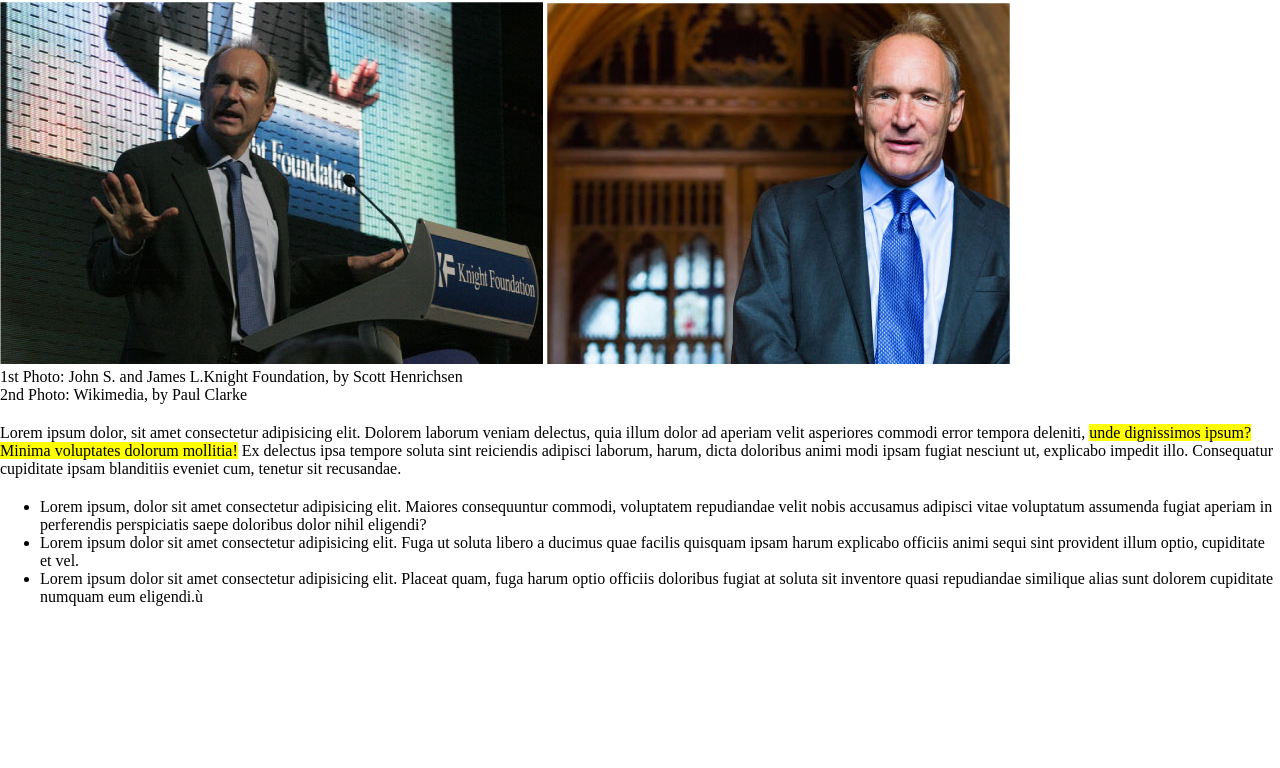
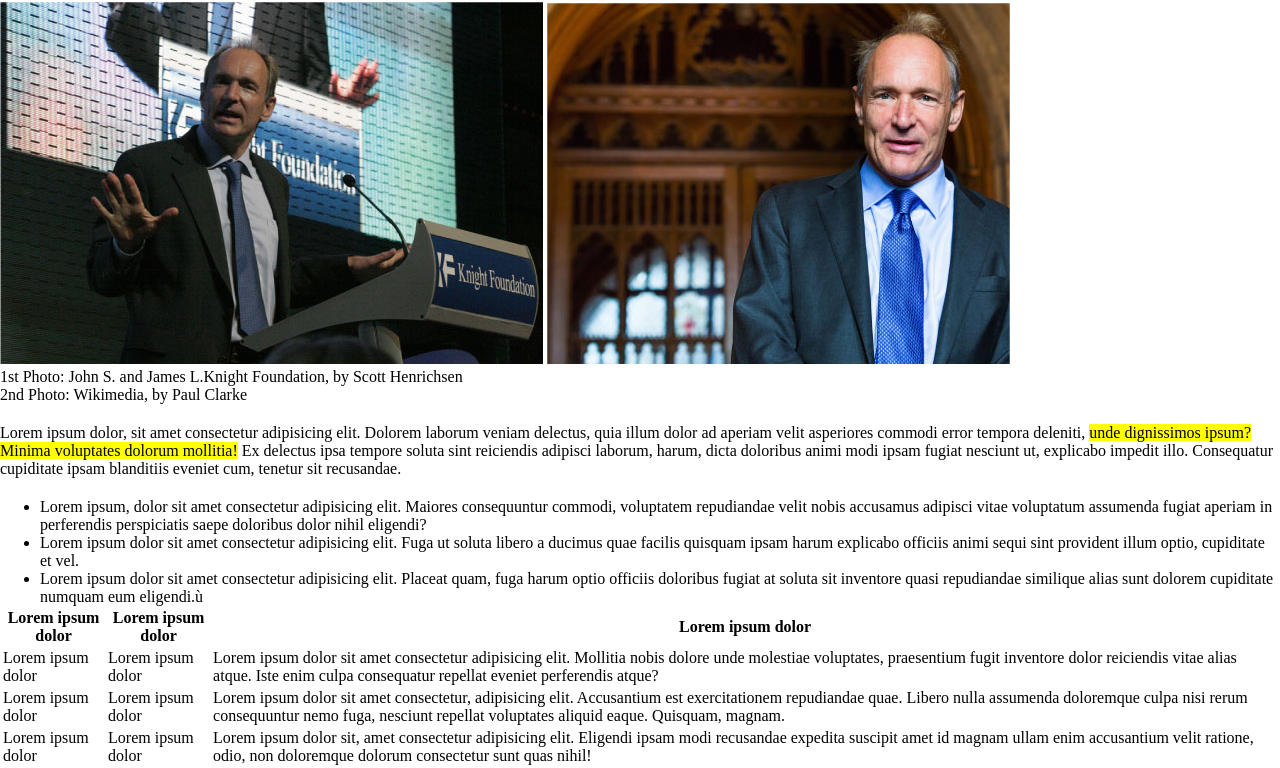
Before and after one commit to antoniodangelo11/html-css-booleaner, a plain HTML site: page index.html in a window 1280 px wide. Shown: the part 463-1231 px from the top of the page. Before the commit the page ends 1069 px from the top, so only its background shows below. Drawn offline with Linux system fonts and the light colour scheme.

Commit message:
add table

```diff
--- a/index.html
+++ b/index.html
@@ -34,6 +34,38 @@
             <li>Lorem ipsum dolor sit amet consectetur adipisicing elit. Fuga ut soluta libero a ducimus quae facilis quisquam ipsam harum explicabo officiis animi sequi sint provident illum optio, cupiditate et vel.</li>
             <li>Lorem ipsum dolor sit amet consectetur adipisicing elit. Placeat quam, fuga harum optio officiis doloribus fugiat at soluta sit inventore quasi repudiandae similique alias sunt dolorem cupiditate numquam eum eligendi.ù</li>
         </ul>
+
+        <section>
+            <table>
+                <thead>
+                    <tr>
+                        <th>Lorem ipsum dolor</th>
+                        <th>Lorem ipsum dolor</th>
+                        <th>Lorem ipsum dolor</th>
+                    </tr>
+                </thead>
+                <tbody>
+                    <tr>
+                        <td>Lorem ipsum dolor</td>
+                        <td>Lorem ipsum dolor</td>
+                        <td>Lorem ipsum dolor sit amet consectetur adipisicing elit. Mollitia nobis dolore unde molestiae voluptates, praesentium fugit inventore dolor reiciendis vitae alias atque. Iste enim culpa consequatur repellat eveniet perferendis atque?</td>
+                    </tr>
+
+                    <tr>
+                        <td>Lorem ipsum dolor</td>
+                        <td>Lorem ipsum dolor</td>
+                        <td>Lorem ipsum dolor sit amet consectetur, adipisicing elit. Accusantium est exercitationem repudiandae quae. Libero nulla assumenda doloremque culpa nisi rerum consequuntur nemo fuga, nesciunt repellat voluptates aliquid eaque. Quisquam, magnam.</td>
+                    </tr>
+
+                    <tr>
+                        <td>Lorem ipsum dolor</td>
+                        <td>Lorem ipsum dolor</td>
+                        <td>Lorem ipsum dolor sit, amet consectetur adipisicing elit. Eligendi ipsam modi recusandae expedita suscipit amet id magnam ullam enim accusantium velit ratione, odio, non doloremque dolorum consectetur sunt quas nihil!</td>
+                    </tr>
+                </tbody>
+            </table>
+        </section>
+
     </main>
 </body>
 </html>
```
